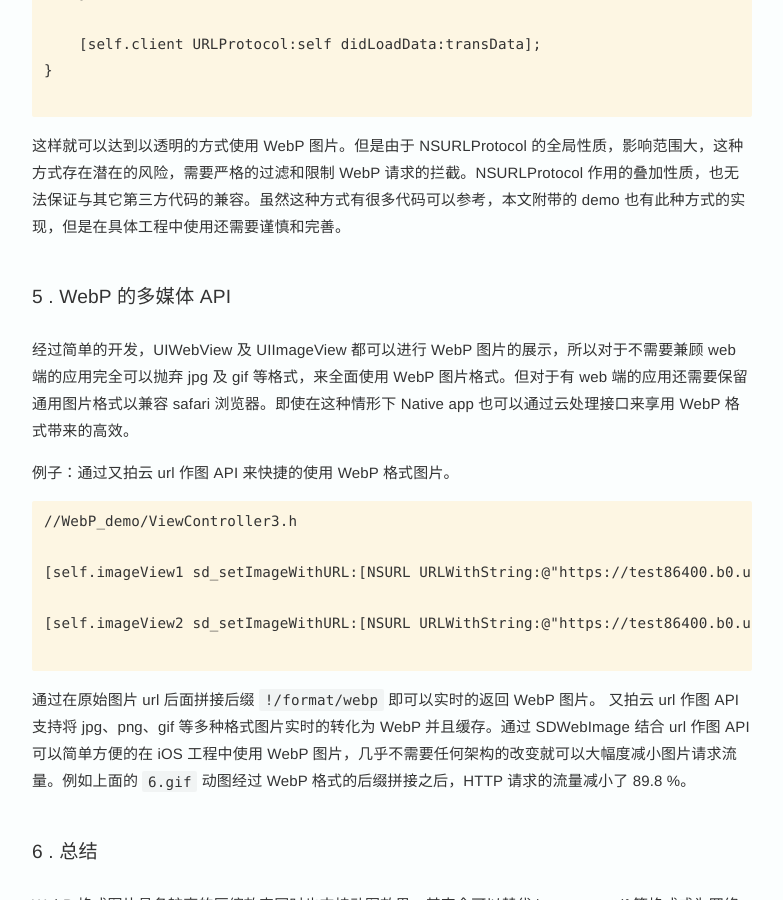
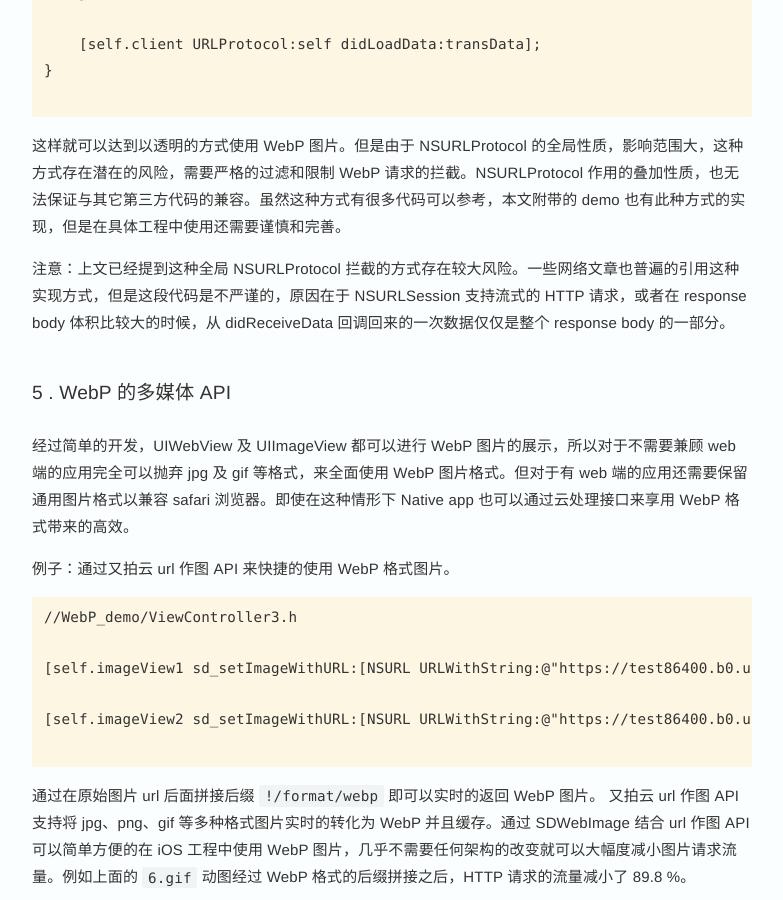
Before and after one commit to upyun/upyun.github.io, a Jekyll site: the page built from _posts/2017-03-15-use-webp-in-ios-project.md, in a window 1280 px wide and 900 px high, scrolled down 3443 px. Shown: the whole window, without its empty margins (248-1031 px from the left). Built offline with Jekyll 4.4.1, drawn with Linux system fonts in a browser that asks for light colours; some web fonts are replaced; comment, search, counter and statistics services are not loaded.

Commit message:
add a paragraph

```diff
--- a/_posts/2017-03-15-use-webp-in-ios-project.md
+++ b/_posts/2017-03-15-use-webp-in-ios-project.md
@@ -144,9 +144,10 @@ SDWebImage 安装之后内置 libwebp 源码，并在  UIImage+WebP.m 封装实
 
 这样就可以达到以透明的方式使用 WebP 图片。但是由于 NSURLProtocol 的全局性质，影响范围大，这种方式存在潜在的风险，需要严格的过滤和限制 WebP 请求的拦截。NSURLProtocol 作用的叠加性质，也无法保证与其它第三方代码的兼容。虽然这种方式有很多代码可以参考，本文附带的 demo 也有此种方式的实现，但是在具体工程中使用还需要谨慎和完善。
 
+注意：上文已经提到这种全局 NSURLProtocol 拦截的方式存在较大风险。一些网络文章也普遍的引用这种实现方式，但是这段代码是不严谨的，原因在于 NSURLSession 支持流式的 HTTP 请求，或者在 response body 体积比较大的时候，从 didReceiveData 回调回来的一次数据仅仅是整个 response body 的一部分。
+
 
 ###  5 . WebP 的多媒体 API
-
 
 经过简单的开发，UIWebView 及 UIImageView 都可以进行 WebP 图片的展示，所以对于不需要兼顾 web 端的应用完全可以抛弃 jpg 及 gif 等格式，来全面使用 WebP 图片格式。但对于有 web 端的应用还需要保留通用图片格式以兼容 safari 浏览器。即使在这种情形下 Native app 也可以通过云处理接口来享用 WebP 格式带来的高效。
 
```
